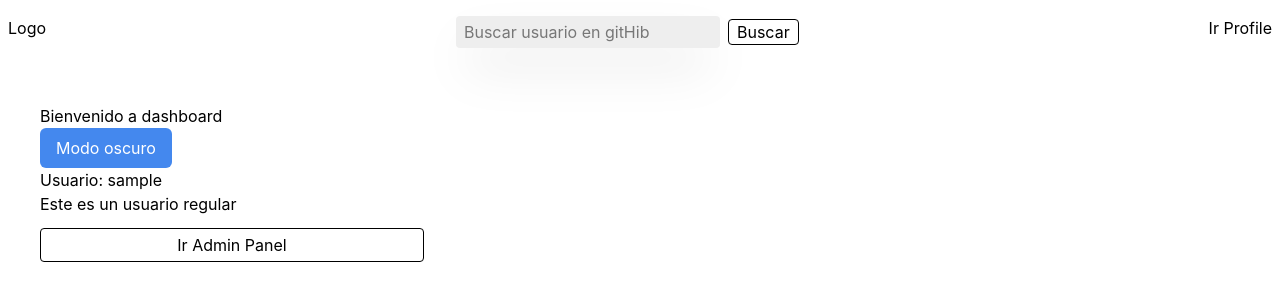
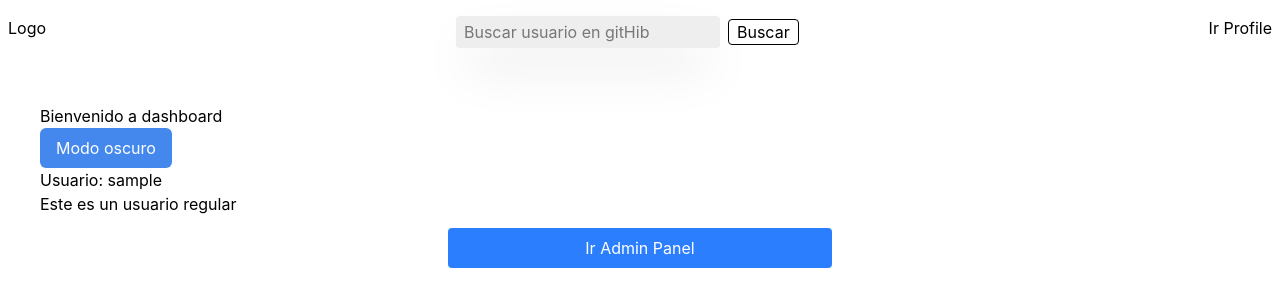
Before and after one commit to elgember/Acceso-type, a React (Vite) app: page / in a window 1280 px wide. Shown: the top 306 px of the page. Built offline with nearby package versions, Linux system fonts and the light colour scheme; sample sign-in values are in the browser's storage.

Commit message:
agrego y se insert un componente para regresar a panel

```diff
--- a/src/Components/Ui/IrToAdminPanel.tsx
+++ b/src/Components/Ui/IrToAdminPanel.tsx
@@ -7,11 +7,12 @@ export const IrToAdminPanel: React.FC = () => {
     const navigate = useNavigate();
 
     const manejarEnvio = (): void => {
-        navigate('admin');
+        navigate('/admin');
     }
+
     return (
-    <div className="mt-3">
-        <button className="cursor-pointer border w-sm py-1 rounded text-center transform hover:scale-105" onClick={manejarEnvio}>Ir Admin Panel</button>
+    <div className="mt-3 flex justify-center">
+        <button className="cursor-pointer bg-blue-500 dark:bg-slate-800 text-white w-sm py-2 rounded text-center transform hover:scale-105" onClick={manejarEnvio}>Ir Admin Panel</button>
     </div>
     )
 }
--- a/src/Components/Ui/ThemeToggle.tsx
+++ b/src/Components/Ui/ThemeToggle.tsx
@@ -7,7 +7,7 @@ export const ThemeToggle = () => {
 
     return (
     <div>
-        <button onClick={toggleTheme} className='bg-[#48e] dark:bg-[black] text-white px-4 py-2 rounded-md transition-colors duration-300'>
+        <button onClick={toggleTheme} className='bg-[#48e] dark:bg-slate-800 text-white px-4 py-2 rounded-md transition-colors duration-300'>
             {theme === 'light' ? 'Modo oscuro' : 'Modo claro'}
         </button>
     </div>
--- /dev/null
+++ b/src/Components/Ui/VolverToPanel.tsx
@@ -0,0 +1,18 @@
+import React from "react";
+import { useNavigate } from "react-router-dom"
+
+
+export const VolverToPanel: React.FC = () => {
+
+    const navigate = useNavigate();
+
+    const regresarPanel = (): void => {
+        navigate('/admin');
+    }
+
+    return (
+    <div>
+        <button className="" onClick={regresarPanel}>volver</button>
+    </div>
+    )
+}
--- a/src/Views/Admin/AdminPanel.tsx
+++ b/src/Views/Admin/AdminPanel.tsx
@@ -80,7 +80,7 @@ export const AdminPanel = () => {
                     <table className='min-w-3xl w-full table-auto text-left border-collapse text-sm'>
                         <thead>
                             <tr className='border-b border-slate-100 dark:border-slate-800-700 bg-slate-50 dark:bg-gray-800 dark:text-slate-400'>
-                                <th className='px-6 py-3 font-semibold' onClick={() => setSortOder(sortOder === 'asc' ? 'desc' : 'asc')}>Name</th>
+                                <th className='px-6 py-3 font-semibold cursor-pointer' onClick={() => setSortOder(sortOder === 'asc' ? 'desc' : 'asc')}>Name</th>
                                 <th className='px-6 py-3 font-semibold'>Email</th>
                                 <th className='px-6 py-3 font-semibold'>Role</th>
                                 <th className='px-6 py-3 font-semibold'>Status</th>
--- a/src/Views/Profile/ProfileDetalle.tsx
+++ b/src/Views/Profile/ProfileDetalle.tsx
@@ -1,5 +1,7 @@
 import { useParams } from "react-router-dom";
 import { useFetchUsers } from "@/Hooks/useFethUsers";
+import {VolverToPanel} from '@/Components/Ui/VolverToPanel';
+
 
 export const ProfileDetalle = () => {
     // Obtener el ID del usuario desde los parámetros de la URL
@@ -19,13 +21,19 @@ const user = users.find(u => u.id === Number(id)); // Obtener el usuario desde l
 
     return (
     <div className="p-2">
+        <VolverToPanel />
+        <div>
             <h1 className="text-center p-2">Detalle del Usuario</h1>
+        </div>
+        <div>
             <ul>
                 <li>Nombre: {user.name}</li>
                 <li>Email: {user.email}</li>
                 <li>Rol: {user.role}</li>
                 <li>@{user.username}</li>
+                <li>{user.name.charAt(0)}</li>
             </ul>
+        </div>
     </div>
     )
 }
```
Lines whose indentation alone changed are shown as unchanged.
